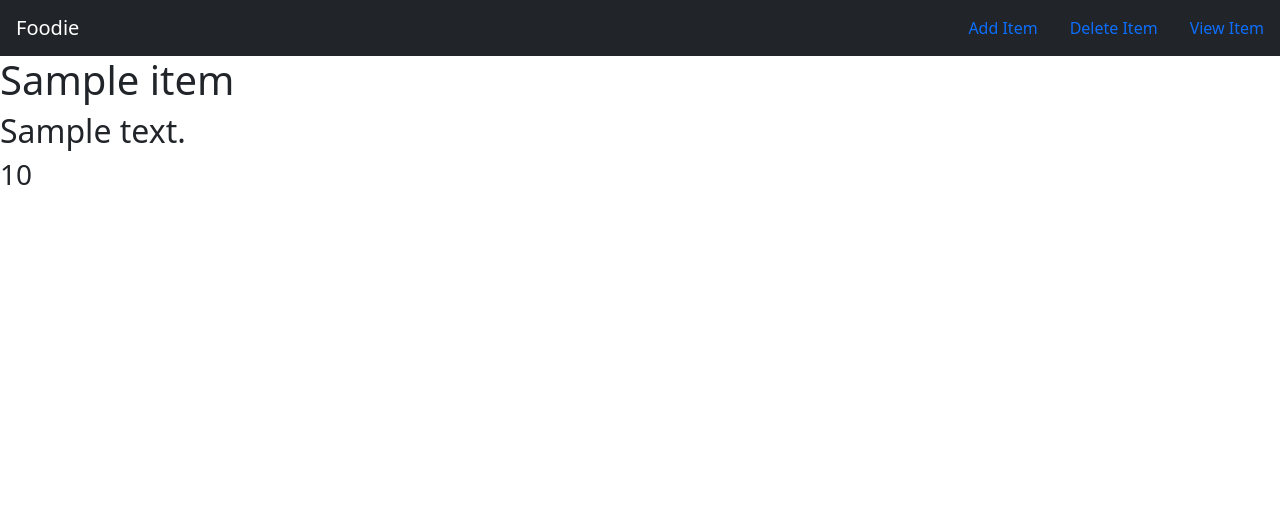
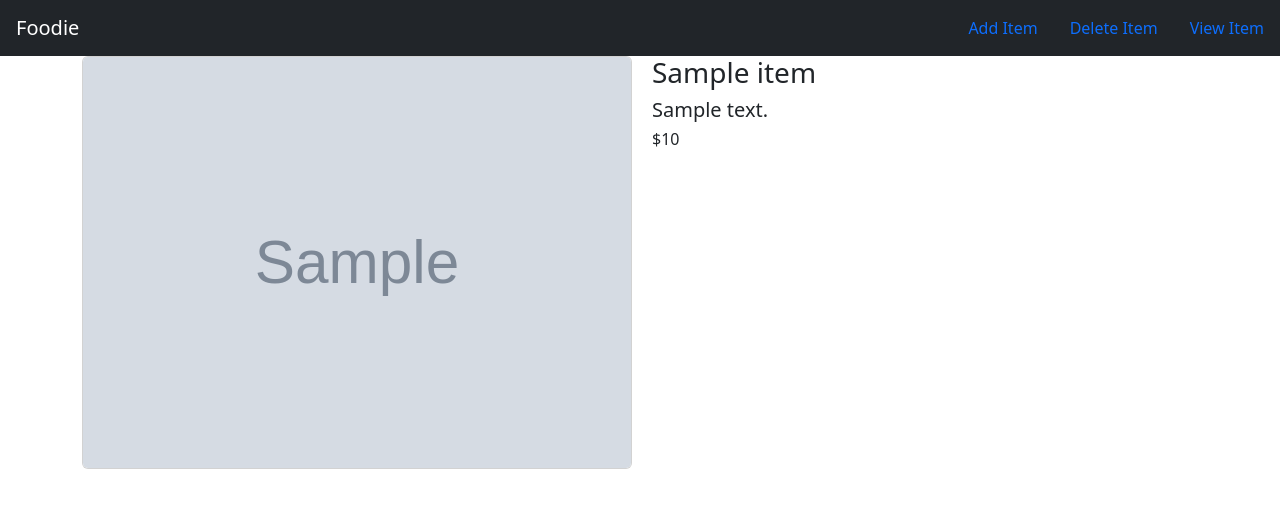
Before and after one commit to instantfred/django-projects, a Django app: page /foodie/1/ in a window 1280 px wide. Shown: the top 508 px of the page. Run offline with Django 5.2, Linux system fonts and the light colour scheme; tables that the repository leaves empty hold one stand-in row (values such as "Sample post"); grey boxes marked "Sample" are stand-in pictures.

Commit message:
Enhance item display in details and index templates with images and improved layout

```diff
--- a/mysite/foodie/templates/foodie/details.html
+++ b/mysite/foodie/templates/foodie/details.html
@@ -1,7 +1,16 @@
 {% extends 'foodie/base.html' %}
 
 {% block body %}
-<h1>{{ item.item_name }}</h1>
-<h2>{{ item.item_description }}</h2>
-<h3>{{ item.item_price }}</h3>
+
+<div class="container">
+    <div class="row">
+        <div class="col-md-6">
+            <img class="card" width="550px" src="{{ item.item_image }}">
+        </div>
+        <div class="col-md-6">
+            <h3>{{ item.item_name }}</h3>
+            <h5>{{ item.item_description }}</h5>
+            <h6>${{ item.item_price }}</h6>
+    </div>
+</div>
 {% endblock %}
```
Also changed, not shown: mysite/foodie/templates/foodie/index.html (+17 -5 lines).
